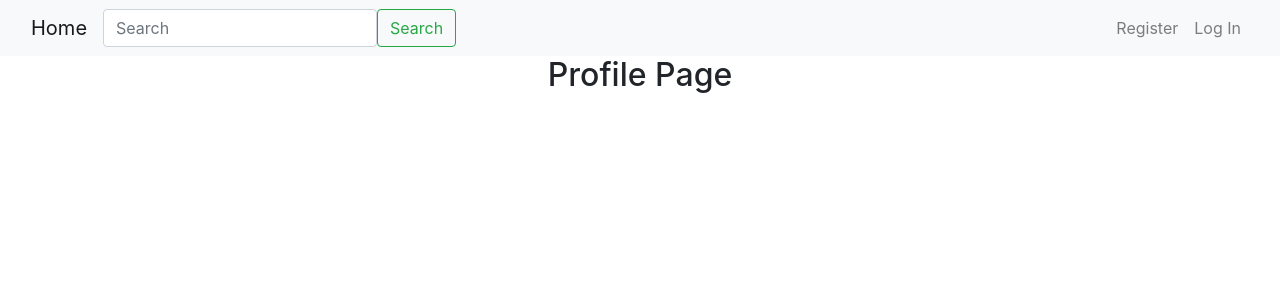
After one commit to paradoxnafi/neBDMS, a Django app: page /auth1/profile/ in a window 1280 px wide. The commit adds this page. Shown: the top 300 px of the page. Run offline with Django 4.2, Linux system fonts and the light colour scheme; some libraries are stand-ins or nearby versions.

Commit message:
Commit 2

```diff
--- /dev/null
+++ b/auth1/templates/auth1/profile.html
@@ -0,0 +1,10 @@
+{% extends 'post/base.html' %}
+
+{% block title %} Profile | {{ user_name }}  {% endblock %}
+
+{% block content %}
+    <div class="container text-center">
+        <h2>Profile Page</h2>
+    </div>
+
+{% endblock %}
--- a/auth1/urls.py
+++ b/auth1/urls.py
@@ -4,5 +4,6 @@ from .import views
 urlpatterns = [
     path('login/', views.loginUserView, name='loginUser'),
     path('register/', views.registerUserView, name='registerUser'),
-    path('logout/', views.logoutUserView, name='logoutUser')
+    path('logout/', views.logoutUserView, name='logoutUser'),
+    path('profile/', views.profileUserView, name='profileUser'),
 ]
--- a/auth1/views.py
+++ b/auth1/views.py
@@ -8,7 +8,7 @@ def loginUserView(request):
 
     user = request.user
     if user.is_authenticated:
-        return redirect('registerUser')
+        return redirect('home')
 
     if request.POST:
         form = LoginForm(request.POST)
@@ -19,7 +19,7 @@ def loginUserView(request):
 
             if user:
                 login(request, user)
-                return redirect('registerUser')
+                return redirect('home')
 
     else:
         form = LoginForm()
@@ -49,3 +49,9 @@ def registerUserView(request):
 def logoutUserView(request):
     logout(request)
     return redirect('home')
+
+def profileUserView(request):
+    context = {}
+    user_name = request.user
+    context['user_name'] = user_name
+    return render(request, 'auth1/profile.html', context)
--- a/core/settings.py
+++ b/core/settings.py
@@ -37,9 +37,10 @@ INSTALLED_APPS = [
     'django.contrib.sessions',
     'django.contrib.messages',
     'django.contrib.staticfiles',
+    'bootstrap4',
     'auth1',
     'post',
-    'bootstrap5',
+
 ]
 
 MIDDLEWARE = [
--- a/post/templates/post/base.html
+++ b/post/templates/post/base.html
@@ -6,13 +6,13 @@
 	<meta name="viewport" content="width=device-width, initial-scale=1.0">
 	<title>{% block title %} Blood Donor System {% endblock%}</title>
 	<!-- Loading bootstrap from installed pip moduel django-bootstrap-v5 -->
-    {% load bootstrap5 %}
+	{% load bootstrap4 %}
 	{% bootstrap_css %}
 	{% bootstrap_javascript %}
 
 	<nav class="navbar navbar-expand-lg navbar-light bg-light">
 		<div class="container-fluid">
-          <a class="navbar-brand" href="#">Home Logo</a>
+			<a class="navbar-brand" href="{% url 'home'%}">Home</a>
 			<button class="navbar-toggler" type="button" data-bs-toggle="collapse" data-bs-target="#navbarSupportedContent" aria-controls="navbarSupportedContent" aria-expanded="false" aria-label="Toggle navigation">
 			<span class="navbar-toggler-icon"></span>
 			</button>
@@ -23,21 +23,31 @@
 				<button class="btn btn-outline-success" type="submit">Search</button>
 				</form>
 			</ul>
+			{% if user.is_authenticated %}
 				<ul class="navbar-nav ml-auto">
 					<li class="nav-item">
-                    <a class="nav-link" href="#">Create New Post</a>
+						<a class="nav-link" href="{% url 'createpost' %}">Create New Post</a>
 					</li>
 					<li class="nav-item">
-                    <a class="nav-link" href="{% url 'logoutUser'%}">Profile</a>
+						<a class="nav-link" href="{% url 'profileUser'%}">{{user.username}}</a>
+					</li>
+					<li class="nav-item">
+						<a class="nav-link" href="{% url 'logoutUser'%}">Log Out</a>
 					</li>
 				</ul>
+			{% else %}
+				<ul class="navbar-nav ml-auto">
+					<li class="nav-item">
+						<a class="nav-link" href="{% url 'registerUser'%}">Register</a>
+					</li>
+					<li class="nav-item">
+						<a class="nav-link" href="{% url 'loginUser'%}">Log In</a>
+					</li>
+				</ul>
+			{% endif %}
 			</div>
 		</div>
 	</nav>
-
-
-
-
 
 </head>
 <body>
--- a/post/templates/post/home.html
+++ b/post/templates/post/home.html
@@ -15,6 +15,7 @@
 			<b>Deadline: </b>{{eachPost.deadline}}<br/>
 			<b>Contact number: </b> {{eachPost.contact_number}}
 
+
 		</p>
 		<br/>
 
--- a/post/urls.py
+++ b/post/urls.py
@@ -4,5 +4,4 @@ from . import views
 urlpatterns = [
     path('', views.home, name='home'),
     path('createpost/', views.createpost, name='createpost'),
-
 ]
```
Also changed, not shown: post/templates/post/createpost.html (+19 -7 lines), db.sqlite3, post/views.py (line endings or trailing spaces), 1 other file. Lines whose indentation alone changed are shown as unchanged.
